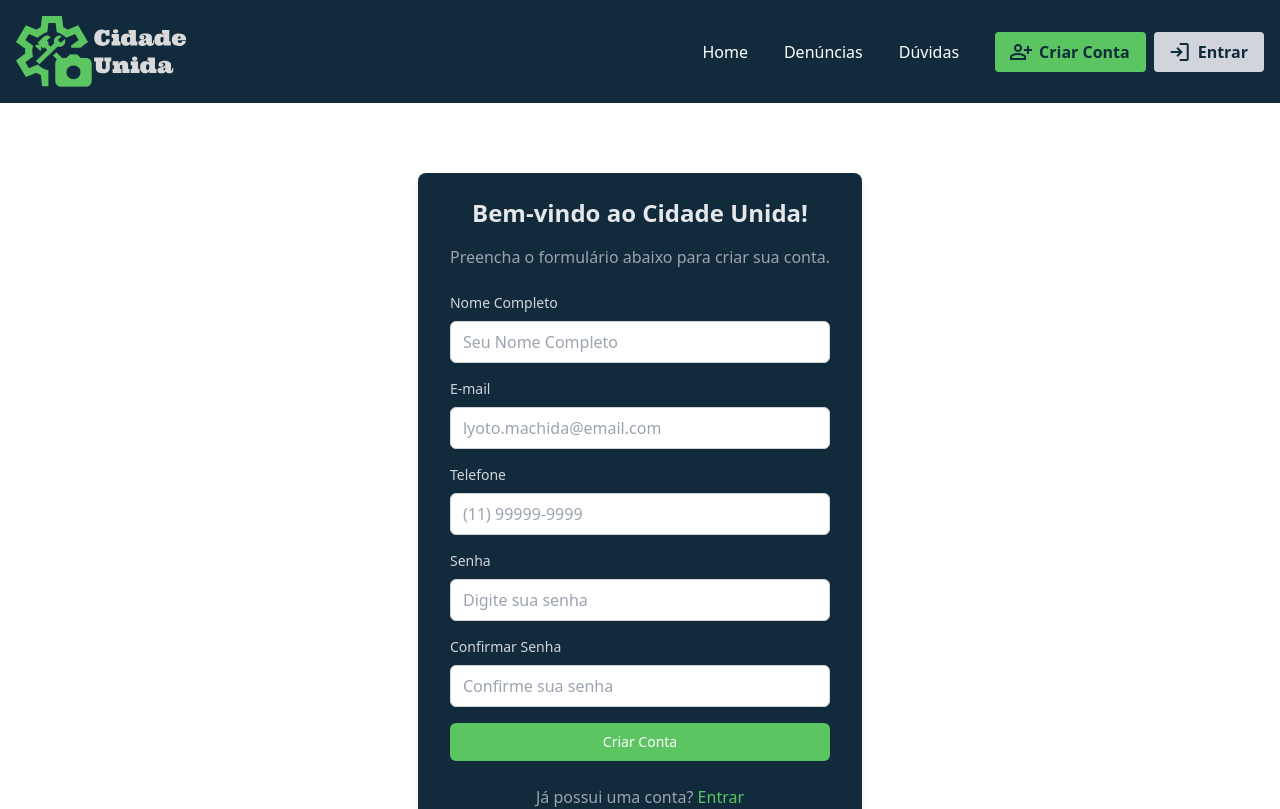
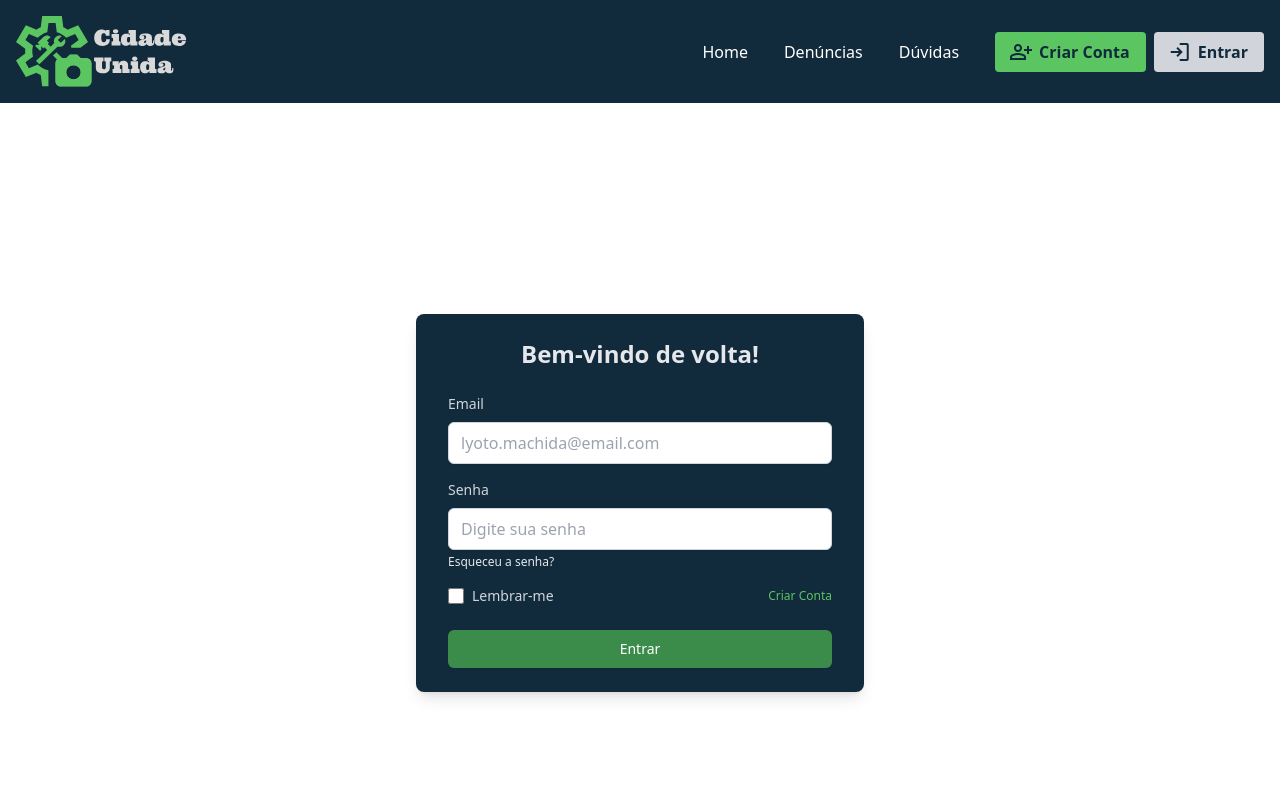
Before and after one commit to rafaelromwno/cidade-integra-frontend, a React (Vite) app in the folder frontend/: page / in a window 1280 px wide. Shown: the top 809 px of the page. Built offline with nearby package versions, Linux system fonts and the light colour scheme.

Commit message:
feat: Implementação Página Login

```diff
--- a/frontend/src/App.jsx
+++ b/frontend/src/App.jsx
@@ -2,13 +2,14 @@ import PaginaInicial from "./pages/PaginaInicial";
 import Duvidas from "./pages/Duvidas";
 import Denuncia from "./pages/Denuncia";
 import CriarConta from "./pages/CriarConta"
+import Entrar from "./pages/Entrar";
 
 function App() {
 
 
   return (
     <>
-      <CriarConta />
+      <Entrar />
     </>
   );
 }
--- /dev/null
+++ b/frontend/src/components/FormularioLogin.jsx
@@ -0,0 +1,88 @@
+import React from 'react';
+
+
+const FormularioLogin = () => {
+    return (
+        <div className="min-h-screen flex items-center justify-center w-full">
+            <div className="bg-azul-paleta shadow-lg rounded-lg px-8 py-6 max-w-md w-full">
+                <h1 className="text-2xl font-bold text-center mb-6 text-gray-200">
+                    Bem-vindo de volta!
+                </h1>
+
+                <form>
+                    {/* Campo Email */}
+                    <div className="mb-4">
+                        <label
+                            htmlFor="email"
+                            className="block text-sm font-medium text-gray-300 mb-2"
+                        >
+                            Email
+                        </label>
+                        <input
+                            id="email"
+                            type="email"
+                            className="shadow-sm rounded-md w-full px-3 py-2 border border-gray-300 focus:outline-none focus:ring-indigo-500 focus:border-indigo-500 placeholder-gray-400"
+                            placeholder="lyoto.machida@email.com"
+                            required
+                        />
+
+                    </div>
+
+                    {/* Campo Senha */}
+                    <div className="mb-4">
+                        <label
+                            htmlFor="senha"
+                            className="block text-sm font-medium text-gray-300 mb-2"
+                        >
+                            Senha
+                        </label>
+                        <input
+                            id="senha"
+                            type="password"
+                            className="shadow-sm rounded-md w-full px-3 py-2 border border-gray-300 focus:outline-none focus:ring-indigo-500 focus:border-indigo-500 placeholder-gray-400"
+                            placeholder="Digite sua senha"
+                            required
+                        />
+
+                        <a
+                            href="/esqueci-senha"
+                            className="block text-xs text-gray-200 hover:text-verde-paleta mt-1 duration-500"
+                        >
+                            Esqueceu a senha?
+                        </a>
+                    </div>
+
+                    {/* Opções adicionais */}
+                    <div className="flex items-center justify-between mb-6">
+                        <div className="flex items-center">
+                            <input
+                                type="checkbox"
+                                id="remember"
+                                className="h-4 w-4 rounded border-gray-300 text-indigo-600 focus:ring-indigo-500"
+                            />
+                            <label htmlFor="remember" className="ml-2 block text-sm text-gray-300">
+                                Lembrar-me
+                            </label>
+                        </div>
+                        <a
+                            href="/criar-conta"
+                            className="text-xs text-verde-paleta hover:text-verde-escuro-paleta duration-500"
+                        >
+                            Criar Conta
+                        </a>
+                    </div>
+
+                    {/* Botão de Login */}
+                    <button
+                        type="submit"
+                        className="w-full py-2 px-4 border border-transparent rounded-md shadow-sm text-sm font-medium text-white bg-verde-escuro-paleta hover:bg-verde-paleta duration-500 focus:outline-none focus:ring-2 focus:ring-offset-2 focus:ring-indigo-500"
+                    >
+                        Entrar
+                    </button>
+                </form>
+            </div>
+        </div>
+    );
+};
+
+export default FormularioLogin;
--- a/frontend/src/pages/CriarConta.jsx
+++ b/frontend/src/pages/CriarConta.jsx
@@ -5,7 +5,7 @@ import FormularioCriarConta from '../components/FormularioCriarConta'
 const Denuncia = () => {
   return (
     <Layout>
-        <FormularioCriarConta />
+      <FormularioCriarConta />
     </Layout>
 
   )
--- /dev/null
+++ b/frontend/src/pages/Entrar.jsx
@@ -0,0 +1,14 @@
+import React from 'react'
+import Layout from '../components/Layout'
+import FormularioLogin from '../components/FormularioLogin'
+
+const Entrar = () => {
+    return (
+        <Layout>
+            <FormularioLogin />
+        </Layout>
+
+    )
+}
+
+export default Entrar
```
